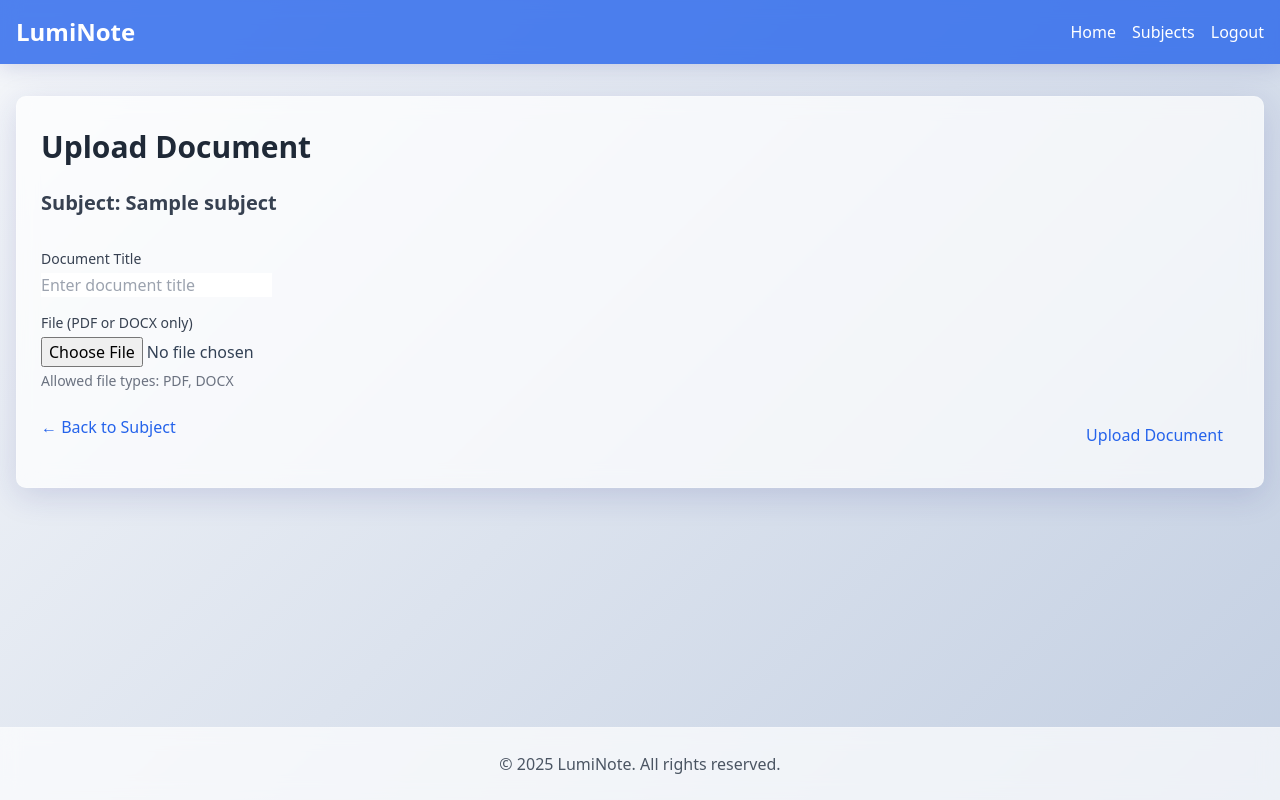
After one commit to sk4ndal-commits/luminote, a Django app: page /subjects/1/documents/upload/ in a window 1280 px wide. The commit adds this page. Run offline with Django 5.2, Linux system fonts and the light colour scheme; a user stored in the database is signed in; tables that the repository leaves empty hold one stand-in row (values such as "Sample post"); some libraries are stand-ins or nearby versions.

Commit message:
Add Document management system
Includes:
- `Document` model, migrations, and admin setup
- Document upload and delete functionality with metadata extraction
- Forms and templates for uploading and confirming deletions
- Subject detail view updated to display associated documents
- Added URLs and navigation integration for document management
- Updated settings to support media file handling

```diff
--- a/luminote/settings.py
+++ b/luminote/settings.py
@@ -126,6 +126,10 @@ STATIC_URL = 'static/'
 STATICFILES_DIRS = [BASE_DIR / 'static']
 STATIC_ROOT = BASE_DIR / 'staticfiles'
 
+# Media files (Uploaded files)
+MEDIA_URL = '/media/'
+MEDIA_ROOT = BASE_DIR / 'media'
+
 # Default primary key field type
 # https://docs.djangoproject.com/en/5.2/ref/settings/#default-auto-field
 
--- a/luminote/urls.py
+++ b/luminote/urls.py
@@ -17,6 +17,8 @@ Including another URLconf
 from django.contrib import admin
 from django.urls import path, include
 from django.views.generic import RedirectView
+from django.conf import settings
+from django.conf.urls.static import static
 from accounts.views import HomeView
 
 urlpatterns = [
@@ -26,3 +28,7 @@ urlpatterns = [
     path('login/', RedirectView.as_view(url='/accounts/login/', permanent=True), name='login_redirect'),
     path('', HomeView.as_view(), name='home'),
 ]
+
+# Serve media files in development
+if settings.DEBUG:
+    urlpatterns += static(settings.MEDIA_URL, document_root=settings.MEDIA_ROOT)
--- a/subjects/forms.py
+++ b/subjects/forms.py
@@ -1,6 +1,10 @@
 from django import forms
 from django.utils.translation import gettext_lazy as _
-from .models import Subject
+import PyPDF2
+import docx
+import io
+import os
+from .models import Subject, Document
 
 class SubjectForm(forms.ModelForm):
     """
@@ -25,3 +29,76 @@ class SubjectForm(forms.ModelForm):
         if commit:
             instance.save()
         return instance
+
+
+class DocumentForm(forms.ModelForm):
+    """
+    Form for uploading documents.
+    """
+    class Meta:
+        model = Document
+        fields = ['title', 'file']
+        widgets = {
+            'title': forms.TextInput(attrs={'placeholder': _('Enter document title')}),
+        }
+
+    def __init__(self, *args, **kwargs):
+        self.subject = kwargs.pop('subject', None)
+        super().__init__(*args, **kwargs)
+
+    def clean_file(self):
+        """
+        Validate file type and extract metadata.
+        """
+        file = self.cleaned_data.get('file')
+        if not file:
+            return None
+
+        # Check file extension
+        _, ext = os.path.splitext(file.name)
+        ext = ext.lower().lstrip('.')
+
+        if ext not in ['pdf', 'docx']:
+            raise forms.ValidationError(_('Only PDF and DOCX files are allowed.'))
+
+        return file
+
+    def save(self, commit=True):
+        instance = super().save(commit=False)
+
+        if self.subject:
+            instance.subject = self.subject
+
+        # Extract metadata from the file
+        file = self.cleaned_data.get('file')
+        if file:
+            # Get file size
+            instance.file_size = file.size
+
+            # Get file type
+            _, ext = os.path.splitext(file.name)
+            instance.file_type = ext.lower().lstrip('.')
+
+            # Get page count
+            try:
+                if instance.file_type == 'pdf':
+                    # Reset file pointer to beginning
+                    file.seek(0)
+                    reader = PyPDF2.PdfReader(io.BytesIO(file.read()))
+                    instance.page_count = len(reader.pages)
+                elif instance.file_type == 'docx':
+                    # Reset file pointer to beginning
+                    file.seek(0)
+                    doc = docx.Document(io.BytesIO(file.read()))
+                    instance.page_count = len(doc.paragraphs)
+            except Exception as e:
+                # If we can't get page count, just leave it as None
+                pass
+
+            # Reset file pointer to beginning for saving
+            file.seek(0)
+
+        if commit:
+            instance.save()
+
+        return instance
--- a/subjects/models.py
+++ b/subjects/models.py
@@ -1,6 +1,8 @@
+import os
 from django.db import models
 from django.conf import settings
 from django.utils.translation import gettext_lazy as _
+from django.core.validators import FileExtensionValidator
 
 class Subject(models.Model):
     """
@@ -25,3 +27,53 @@ class Subject(models.Model):
 
     def __str__(self):
         return self.name
+
+
+def document_file_path(instance, filename):
+    """
+    Generate file path for new document.
+    Format: documents/user_id/subject_id/filename
+    """
+    return f'documents/{instance.subject.user.id}/{instance.subject.id}/{filename}'
+
+
+class Document(models.Model):
+    """
+    Document model for storing uploaded files with metadata.
+    """
+    subject = models.ForeignKey(
+        Subject,
+        on_delete=models.CASCADE,
+        related_name='documents',
+        verbose_name=_('subject')
+    )
+    title = models.CharField(_('title'), max_length=255)
+    file = models.FileField(
+        _('file'),
+        upload_to=document_file_path,
+        validators=[FileExtensionValidator(allowed_extensions=['pdf', 'docx'])]
+    )
+    file_type = models.CharField(_('file type'), max_length=10)
+    file_size = models.PositiveIntegerField(_('file size'), help_text=_('Size in bytes'))
+    page_count = models.PositiveIntegerField(_('page count'), null=True, blank=True)
+    uploaded_at = models.DateTimeField(_('uploaded at'), auto_now_add=True)
+
+    class Meta:
+        verbose_name = _('document')
+        verbose_name_plural = _('documents')
+        ordering = ['-uploaded_at']
+
+    def __str__(self):
+        return self.title
+
+    def save(self, *args, **kwargs):
+        # Set file type based on extension
+        if self.file:
+            _, ext = os.path.splitext(self.file.name)
+            self.file_type = ext.lower().lstrip('.')
+
+            # Set file size
+            if hasattr(self.file, 'size'):
+                self.file_size = self.file.size
+
+        super().save(*args, **kwargs)
--- a/subjects/urls.py
+++ b/subjects/urls.py
@@ -7,4 +7,8 @@ urlpatterns = [
     path('<int:pk>/', views.SubjectDetailView.as_view(), name='subject_detail'),
     path('<int:pk>/update/', views.SubjectUpdateView.as_view(), name='subject_update'),
     path('<int:pk>/delete/', views.SubjectDeleteView.as_view(), name='subject_delete'),
+
+    # Document URLs
+    path('<int:subject_pk>/documents/upload/', views.DocumentUploadView.as_view(), name='document_upload'),
+    path('documents/<int:pk>/delete/', views.DocumentDeleteView.as_view(), name='document_delete'),
 ]
--- a/subjects/views.py
+++ b/subjects/views.py
@@ -1,12 +1,14 @@
-from django.shortcuts import render
-from django.urls import reverse_lazy
-from django.views.generic import ListView, DetailView, CreateView, UpdateView, DeleteView
+from django.shortcuts import render, redirect, get_object_or_404
+from django.urls import reverse_lazy, reverse
+from django.views.generic import ListView, DetailView, CreateView, UpdateView, DeleteView, View
 from django.contrib.auth.mixins import LoginRequiredMixin, UserPassesTestMixin
+from django.contrib.auth.decorators import login_required
 from django.contrib import messages
 from django.utils.translation import gettext_lazy as _
+from django.http import HttpResponseRedirect
 
-from .models import Subject
-from .forms import SubjectForm
+from .models import Subject, Document
+from .forms import SubjectForm, DocumentForm
 
 class SubjectListView(LoginRequiredMixin, ListView):
     """
@@ -36,6 +38,14 @@ class SubjectDetailView(LoginRequiredMixin, UserPassesTestMixin, DetailView):
         """
         subject = self.get_object()
         return subject.user == self.request.user
+
+    def get_context_data(self, **kwargs):
+        """
+        Add documents to context.
+        """
+        context = super().get_context_data(**kwargs)
+        context['documents'] = self.object.documents.all().order_by('-uploaded_at')
+        return context
 
 class SubjectCreateView(LoginRequiredMixin, CreateView):
     """
@@ -110,3 +120,82 @@ class SubjectDeleteView(LoginRequiredMixin, UserPassesTestMixin, DeleteView):
         """
         messages.success(request, _('Subject deleted successfully.'))
         return super().delete(request, *args, **kwargs)
+
+
+class DocumentUploadView(LoginRequiredMixin, UserPassesTestMixin, CreateView):
+    """
+    View for uploading documents to a subject.
+    """
+    model = Document
+    form_class = DocumentForm
+    template_name = 'subjects/document_form.html'
+
+    def setup(self, request, *args, **kwargs):
+        """
+        Set up the view with the subject.
+        """
+        super().setup(request, *args, **kwargs)
+        self.subject = get_object_or_404(Subject, pk=kwargs.get('subject_pk'))
+
+    def test_func(self):
+        """
+        Ensure the subject belongs to the current user.
+        """
+        return self.subject.user == self.request.user
+
+    def get_form_kwargs(self):
+        """
+        Pass the subject to the form.
+        """
+        kwargs = super().get_form_kwargs()
+        kwargs['subject'] = self.subject
+        return kwargs
+
+    def get_context_data(self, **kwargs):
+        """
+        Add subject to context.
+        """
+        context = super().get_context_data(**kwargs)
+        context['subject'] = self.subject
+        return context
+
+    def get_success_url(self):
+        """
+        Return to the subject detail page.
+        """
+        return reverse('subject_detail', kwargs={'pk': self.subject.pk})
+
+    def form_valid(self, form):
+        """
+        Display a success message.
+        """
+        messages.success(self.request, _('Document uploaded successfully.'))
+        return super().form_valid(form)
+
+
+class DocumentDeleteView(LoginRequiredMixin, UserPassesTestMixin, DeleteView):
+    """
+    View for deleting a document.
+    """
+    model = Document
+    template_name = 'subjects/document_confirm_delete.html'
+
+    def test_func(self):
+        """
+        Ensure the document belongs to the current user.
+        """
+        document = self.get_object()
+        return document.subject.user == self.request.user
+
+    def get_success_url(self):
+        """
+        Return to the subject detail page.
+        """
+        return reverse('subject_detail', kwargs={'pk': self.object.subject.pk})
+
+    def delete(self, request, *args, **kwargs):
+        """
+        Display a success message.
+        """
+        messages.success(request, _('Document deleted successfully.'))
+        return super().delete(request, *args, **kwargs)
--- /dev/null
+++ b/templates/subjects/document_form.html
@@ -0,0 +1,65 @@
+{% extends 'base.html' %}
+
+{% block title %}Upload Document - LumiNote{% endblock %}
+
+{% block content %}
+<div class="glass-card overflow-hidden">
+    <div class="px-6 py-8">
+        <div class="flex justify-between items-center mb-6">
+            <h1 class="text-3xl font-bold text-gray-800">Upload Document</h1>
+        </div>
+
+        <div class="mb-8">
+            <h2 class="text-xl font-semibold text-gray-700 mb-2">Subject: {{ subject.name }}</h2>
+        </div>
+
+        <form method="post" enctype="multipart/form-data" class="space-y-6">
+            {% csrf_token %}
+
+            {% if form.non_field_errors %}
+                <div class="glass-card p-4 bg-red-100">
+                    {{ form.non_field_errors }}
+                </div>
+            {% endif %}
+
+            <div class="space-y-4">
+                <div>
+                    <label for="{{ form.title.id_for_label }}" class="block text-sm font-medium text-gray-700">
+                        Document Title
+                    </label>
+                    <div class="mt-1">
+                        {{ form.title }}
+                    </div>
+                    {% if form.title.errors %}
+                        <p class="text-red-600 text-sm mt-1">{{ form.title.errors }}</p>
+                    {% endif %}
+                </div>
+
+                <div>
+                    <label for="{{ form.file.id_for_label }}" class="block text-sm font-medium text-gray-700">
+                        File (PDF or DOCX only)
+                    </label>
+                    <div class="mt-1">
+                        {{ form.file }}
+                    </div>
+                    {% if form.file.errors %}
+                        <p class="text-red-600 text-sm mt-1">{{ form.file.errors }}</p>
+                    {% endif %}
+                    <p class="text-sm text-gray-500 mt-1">
+                        Allowed file types: PDF, DOCX
+                    </p>
+                </div>
+            </div>
+
+            <div class="flex justify-between">
+                <a href="{% url 'subject_detail' subject.pk %}" class="text-primary-600 transition">
+                    &larr; Back to Subject
+                </a>
+                <button type="submit" class="px-4 py-2 glass-button">
+                    Upload Document
+                </button>
+            </div>
+        </form>
+    </div>
+</div>
+{% endblock %}
```
Also changed, not shown: templates/subjects/document_confirm_delete.html (added, +46 -0 lines), templates/subjects/subject_detail.html (+43 -3 lines), subjects/migrations/0002_document.py (added), subjects/migrations/0003_add_uploaded_at_field.py (added).
